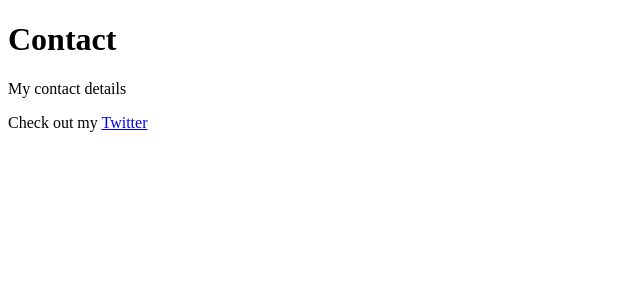
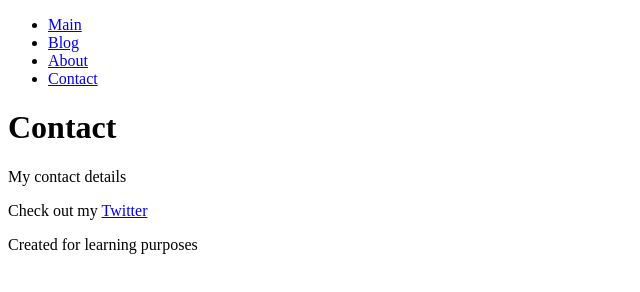
Before and after one commit to AdamanskaHub/gatsby-mine, a Gatsby site: page /contact in a window 1280 px wide. Shown: the whole page, without its empty margins (0-640 px from the left). Built offline with nearby package versions, Linux system fonts and the light colour scheme; Gatsby itself is replaced by a stand-in of ours.

Commit message:
Footer and header

```diff
--- /dev/null
+++ b/src/components/footer.js
@@ -0,0 +1,11 @@
+import React from 'react'
+
+const Footer = () => {
+    return (
+        <footer>
+            <p>Created for learning purposes</p>
+        </footer>
+    )
+}
+
+export default Footer
--- /dev/null
+++ b/src/components/header.js
@@ -0,0 +1,19 @@
+import React from 'react'
+import { Link } from 'gatsby'
+
+const Header = () => {
+    return (
+        <header>
+            <nav>
+                <ul>
+                    <li><Link to='/'>Main</Link></li>
+                    <li><Link to='/blog'>Blog</Link></li>
+                    <li><Link to='/about'>About</Link></li>
+                    <li><Link to='/contact'>Contact</Link></li>
+                </ul>
+            </nav>
+        </header>
+    )
+}
+
+export default Header
--- a/src/pages/about.js
+++ b/src/pages/about.js
@@ -1,12 +1,16 @@
 import React from 'react'
 import { Link } from 'gatsby'
+import Footer from '../components/footer'
+import Header from '../components/header'
 
 const AboutPage = () => {
     return (
         <div>
+            <Header/>
             <h1>About</h1>
             <p>My bio</p>
             <p>Need a dev? <Link to='/contact'>Contact me</Link></p>
+            <Footer />
         </div>
     )
 }
--- a/src/pages/blog.js
+++ b/src/pages/blog.js
@@ -1,10 +1,14 @@
 import React from 'react'
+import Footer from '../components/footer'
+import Header from '../components/header'
 
 const BlogPage = () => {
     return (
         <div>
+            <Header/>
             <h1>Blog</h1>
             <p>List of posts</p>
+            <Footer />
         </div>
     )
 }
--- a/src/pages/contact.js
+++ b/src/pages/contact.js
@@ -1,11 +1,15 @@
 import React from 'react'
+import Footer from '../components/footer'
+import Header from '../components/header'
 
 const ContactPage = () => {
     return (
         <div>
+            <Header/>
             <h1>Contact</h1>
             <p>My contact details</p>
             <p>Check out my <a href='https://twitter.com/Vectosaur'>Twitter</a></p>
+            <Footer />
         </div>
     )
 }
--- a/src/pages/index.js
+++ b/src/pages/index.js
@@ -1,13 +1,16 @@
 import React from "react"
 import { Link } from 'gatsby'
+import Footer from '../components/footer'
+import Header from '../components/header'
 
 const IndexPage = () => {
     return (
         <div>
+            <Header/>
             <h1>Hello</h1>
             <h2>Hello again</h2>
             <p>Need a dev? <Link to='/contact'>Contact me</Link></p>
-
+            <Footer />
         </div>
     )
 }
```
